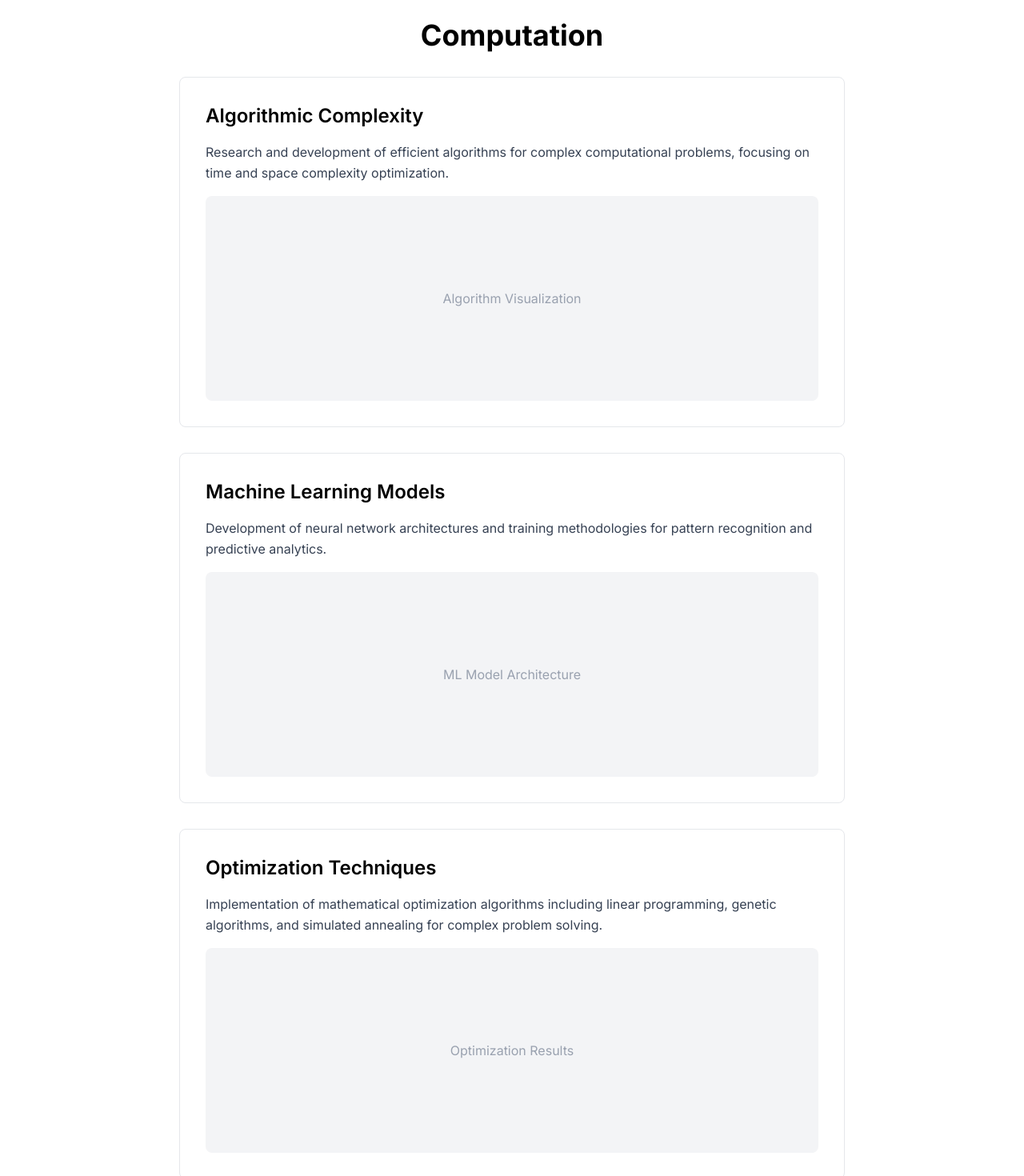
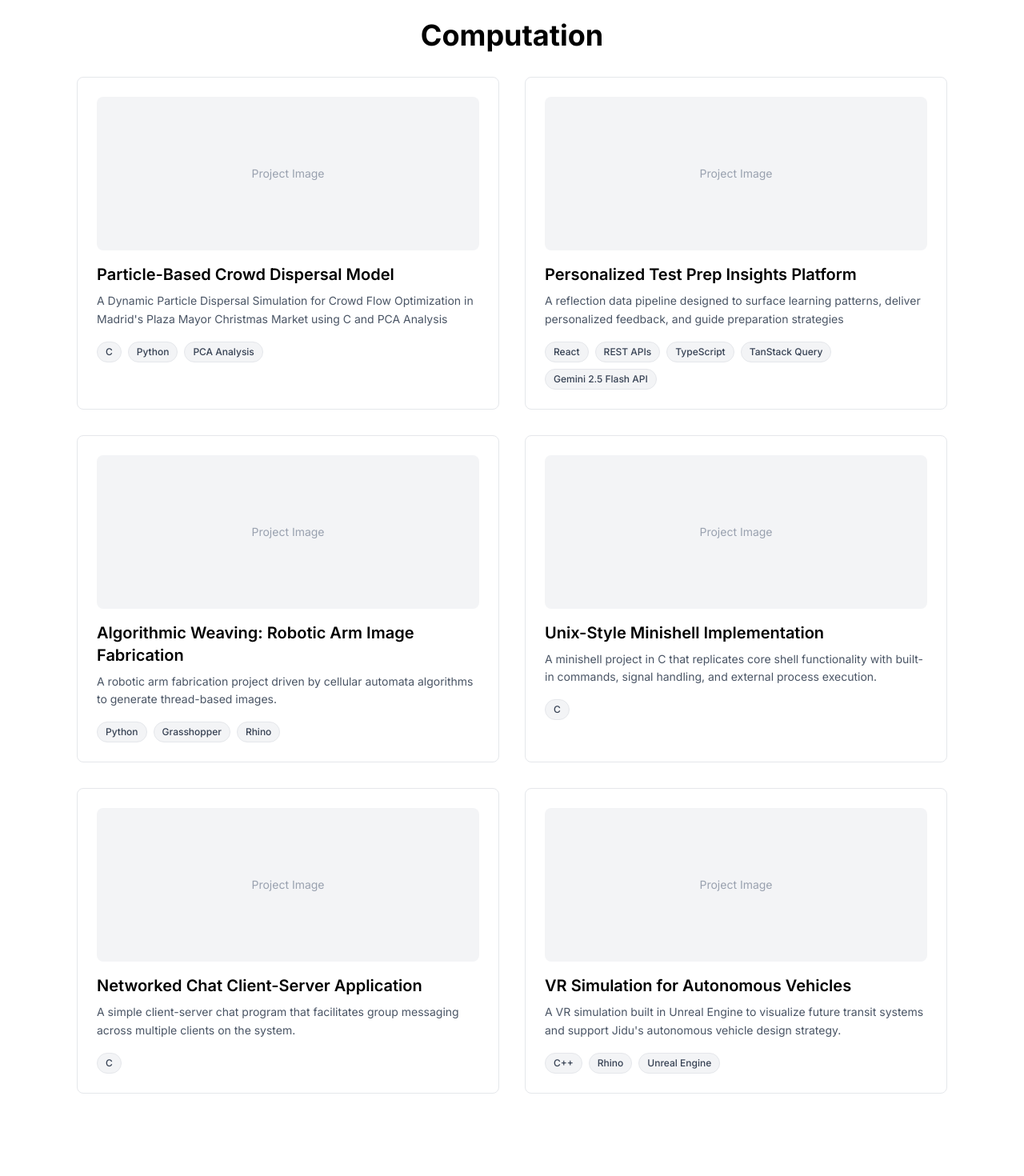
Before and after one commit to beverlyqin/portfolio-website, a Next.js app: page /computation in a window 1280 px wide. Shown: the part 380-1850 px from the top of the page at 80% size. After the commit the page ends 1827 px from the top, so only its background shows below. Built offline with nearby package versions, Linux system fonts and the light colour scheme.

Commit message:
DRY projects: add shared data and ProjectCard; home links cards to /computation; computation renders all projects

```diff
--- a/src/app/computation/page.tsx
+++ b/src/app/computation/page.tsx
@@ -1,55 +1,20 @@
-
+import { projects } from '@/data/projects';
+import ProjectCard from '@/components/ProjectCard';
 
 export default function Computation() {
   return (
     <main className="min-h-screen bg-white">
 
-
-      {/* Content Section */}
-      <section className="max-w-4xl mx-auto px-8 pb-20">
+      {/* Projects Section */}
+      <section className="max-w-6xl mx-auto px-8 pb-20">
         <h2 className="text-4xl font-bold text-black mb-8 text-center">
           Computation
         </h2>
 
-        <div className="space-y-8">
-          <div className="bg-white border border-gray-200 rounded-lg p-8">
-            <h3 className="text-2xl font-semibold text-black mb-4">
-              Algorithmic Complexity
-            </h3>
-            <p className="text-gray-700 leading-relaxed mb-4">
-              Research and development of efficient algorithms for complex computational problems,
-              focusing on time and space complexity optimization.
-            </p>
-            <div className="w-full h-64 bg-gray-100 rounded-lg flex items-center justify-center">
-              <span className="text-gray-400">Algorithm Visualization</span>
-            </div>
-          </div>
-
-          <div className="bg-white border border-gray-200 rounded-lg p-8">
-            <h3 className="text-2xl font-semibold text-black mb-4">
-              Machine Learning Models
-            </h3>
-            <p className="text-gray-700 leading-relaxed mb-4">
-              Development of neural network architectures and training methodologies for
-              pattern recognition and predictive analytics.
-            </p>
-            <div className="w-full h-64 bg-gray-100 rounded-lg flex items-center justify-center">
-              <span className="text-gray-400">ML Model Architecture</span>
-            </div>
-          </div>
-
-          <div className="bg-white border border-gray-200 rounded-lg p-8">
-            <h3 className="text-2xl font-semibold text-black mb-4">
-              Optimization Techniques
-            </h3>
-            <p className="text-gray-700 leading-relaxed mb-4">
-              Implementation of mathematical optimization algorithms including linear programming,
-              genetic algorithms, and simulated annealing for complex problem solving.
-            </p>
-            <div className="w-full h-64 bg-gray-100 rounded-lg flex items-center justify-center">
-              <span className="text-gray-400">Optimization Results</span>
-            </div>
-          </div>
+        <div className="grid grid-cols-1 md:grid-cols-2 gap-8">
+          {projects.map((project) => (
+            <ProjectCard key={project.id} project={project} linkToComputation={false} />
+          ))}
         </div>
       </section>
     </main>
--- a/src/app/page.tsx
+++ b/src/app/page.tsx
@@ -1,9 +1,11 @@
 
 import Image from 'next/image';
+import { projects } from '@/data/projects';
+import ProjectCard from '@/components/ProjectCard';
+
 export default function Home() {
   return (
     <main className="min-h-screen bg-white">
-
 
       {/* Introduction Section */}
       <section className="max-w-6xl mx-auto px-8 mb-20 -mt-8">
@@ -16,7 +18,7 @@ export default function Home() {
             <div className="space-y-10 text-base leading-relaxed text-gray-600">
 
               <p className="text-xl md:text-xl font-semibold">
-              Passionate about building systems in both physical and digital spaces to enable new forms of interaction, perception, and creativity.
+                Passionate about building systems in both physical and digital spaces to enable new forms of interaction, perception, and creativity.
               </p>
             </div>
           </div>
@@ -37,71 +39,9 @@ export default function Home() {
         </h2>
 
         <div className="grid grid-cols-1 md:grid-cols-2 gap-8">
-          {/* Project Card 1 */}
-          <div className="bg-white border border-gray-200 rounded-lg p-6 hover:shadow-lg transition-shadow duration-200">
-            <div className="w-full h-48 bg-gray-100 rounded-lg mb-4 flex items-center justify-center">
-              <span className="text-gray-400 text-sm">Project Image</span>
-            </div>
-            <h3 className="text-xl font-semibold text-black mb-2">Machine Learning Algorithm</h3>
-            <p className="text-gray-600 text-sm leading-relaxed">
-              An innovative approach to pattern recognition using neural networks and optimization techniques.
-            </p>
-          </div>
-
-          {/* Project Card 2 */}
-          <div className="bg-white border border-gray-200 rounded-lg p-6 hover:shadow-lg transition-shadow duration-200">
-            <div className="w-full h-48 bg-gray-100 rounded-lg mb-4 flex items-center justify-center">
-              <span className="text-gray-400 text-sm">Project Image</span>
-            </div>
-            <h3 className="text-xl font-semibold text-black mb-2">Distributed Systems Architecture</h3>
-            <p className="text-gray-600 text-sm leading-relaxed">
-              Scalable microservices architecture designed for high-performance data processing applications.
-            </p>
-          </div>
-
-          {/* Project Card 3 */}
-          <div className="bg-white border border-gray-200 rounded-lg p-6 hover:shadow-lg transition-shadow duration-200">
-            <div className="w-full h-48 bg-gray-100 rounded-lg mb-4 flex items-center justify-center">
-              <span className="text-gray-400 text-sm">Project Image</span>
-            </div>
-            <h3 className="text-xl font-semibold text-black mb-2">Data Visualization Platform</h3>
-            <p className="text-gray-600 text-sm leading-relaxed">
-              Interactive dashboard for exploring and analyzing complex datasets with real-time updates.
-            </p>
-          </div>
-
-          {/* Project Card 4 */}
-          <div className="bg-white border border-gray-200 rounded-lg p-6 hover:shadow-lg transition-shadow duration-200">
-            <div className="w-full h-48 bg-gray-100 rounded-lg mb-4 flex items-center justify-center">
-              <span className="text-gray-400 text-sm">Project Image</span>
-            </div>
-            <h3 className="text-xl font-semibold text-black mb-2">Blockchain Implementation</h3>
-            <p className="text-gray-600 text-sm leading-relaxed">
-              Secure and efficient blockchain protocol with smart contract capabilities and consensus mechanisms.
-            </p>
-          </div>
-
-          {/* Project Card 5 */}
-          <div className="bg-white border border-gray-200 rounded-lg p-6 hover:shadow-lg transition-shadow duration-200">
-            <div className="w-full h-48 bg-gray-100 rounded-lg mb-4 flex items-center justify-center">
-              <span className="text-gray-400 text-sm">Project Image</span>
-            </div>
-            <h3 className="text-xl font-semibold text-black mb-2">Computer Vision System</h3>
-            <p className="text-gray-600 text-sm leading-relaxed">
-              Advanced image recognition system using deep learning for real-time object detection and classification.
-            </p>
-          </div>
-
-          {/* Project Card 6 */}
-          <div className="bg-white border border-gray-200 rounded-lg p-6 hover:shadow-lg transition-shadow duration-200">
-            <div className="w-full h-48 bg-gray-100 rounded-lg mb-4 flex items-center justify-center">
-              <span className="text-gray-400 text-sm">Project Image</span>
-            </div>
-            <h3 className="text-xl font-semibold text-black mb-2">Optimization Framework</h3>
-            <p className="text-gray-600 text-sm leading-relaxed">
-              Mathematical optimization library with multiple algorithms for solving complex computational problems.
-            </p>
-          </div>
+          {projects.map((project) => (
+            <ProjectCard key={project.id} project={project} linkToComputation={true} />
+          ))}
         </div>
       </section>
     </main>
--- a/src/components/Header.tsx
+++ b/src/components/Header.tsx
@@ -17,7 +17,7 @@ export default function Header() {
           </h1>
         </Link>
 
-        <nav className="flex justify-center space-x-16 mb-16">
+        <nav className="flex justify-center space-x-24 mb-16">
           <Link
             href="/"
             className={
--- /dev/null
+++ b/src/components/ProjectCard.tsx
@@ -0,0 +1,47 @@
+import Link from 'next/link';
+import { Project } from '@/data/projects';
+
+interface ProjectCardProps {
+  project: Project;
+  linkToComputation?: boolean;
+}
+
+export default function ProjectCard({ project, linkToComputation = false }: ProjectCardProps) {
+  const cardContent = (
+    <>
+      <div className="w-full h-48 bg-gray-100 rounded-lg mb-4 flex items-center justify-center">
+        <span className="text-gray-400 text-sm">{project.imagePlaceholder}</span>
+      </div>
+      <h3 className="text-xl font-semibold text-black mb-2">{project.title}</h3>
+      <p className="text-gray-600 text-sm leading-relaxed">
+        {project.description}
+      </p>
+      <div className="mt-4 flex flex-wrap gap-2">
+        {project.tags.map((tag, index) => (
+          <span
+            key={index}
+            className="px-2.5 py-1 text-xs font-medium text-gray-700 bg-gray-100 border border-gray-200 rounded-full"
+          >
+            {tag}
+          </span>
+        ))}
+      </div>
+    </>
+  );
+
+  if (linkToComputation) {
+    return (
+      <Link href="/computation" className="block">
+        <div className="bg-white border border-gray-200 rounded-lg p-6 hover:shadow-lg transition-shadow duration-200">
+          {cardContent}
+        </div>
+      </Link>
+    );
+  }
+
+  return (
+    <div className="bg-white border border-gray-200 rounded-lg p-6 hover:shadow-lg transition-shadow duration-200">
+      {cardContent}
+    </div>
+  );
+}
--- /dev/null
+++ b/src/data/projects.ts
@@ -0,0 +1,52 @@
+export interface Project {
+  id: string;
+  title: string;
+  description: string;
+  tags: string[];
+  imagePlaceholder: string;
+}
+
+export const projects: Project[] = [
+  {
+    id: "crowd-dispersal",
+    title: "Particle-Based Crowd Dispersal Model",
+    description: "A Dynamic Particle Dispersal Simulation for Crowd Flow Optimization in Madrid's Plaza Mayor Christmas Market using C and PCA Analysis",
+    tags: ["C", "Python", "PCA Analysis"],
+    imagePlaceholder: "Project Image"
+  },
+  {
+    id: "test-prep-platform",
+    title: "Personalized Test Prep Insights Platform",
+    description: "A reflection data pipeline designed to surface learning patterns, deliver personalized feedback, and guide preparation strategies",
+    tags: ["React", "REST APIs", "TypeScript", "TanStack Query", "Gemini 2.5 Flash API"],
+    imagePlaceholder: "Project Image"
+  },
+  {
+    id: "algorithmic-weaving",
+    title: "Algorithmic Weaving: Robotic Arm Image Fabrication",
+    description: "A robotic arm fabrication project driven by cellular automata algorithms to generate thread-based images.",
+    tags: ["Python", "Grasshopper", "Rhino"],
+    imagePlaceholder: "Project Image"
+  },
+  {
+    id: "minishell",
+    title: "Unix-Style Minishell Implementation",
+    description: "A minishell project in C that replicates core shell functionality with built-in commands, signal handling, and external process execution.",
+    tags: ["C"],
+    imagePlaceholder: "Project Image"
+  },
+  {
+    id: "chat-application",
+    title: "Networked Chat Client-Server Application",
+    description: "A simple client-server chat program that facilitates group messaging across multiple clients on the system.",
+    tags: ["C"],
+    imagePlaceholder: "Project Image"
+  },
+  {
+    id: "vr-simulation",
+    title: "VR Simulation for Autonomous Vehicles",
+    description: "A VR simulation built in Unreal Engine to visualize future transit systems and support Jidu's autonomous vehicle design strategy.",
+    tags: ["C++", "Rhino", "Unreal Engine"],
+    imagePlaceholder: "Project Image"
+  }
+];
```
